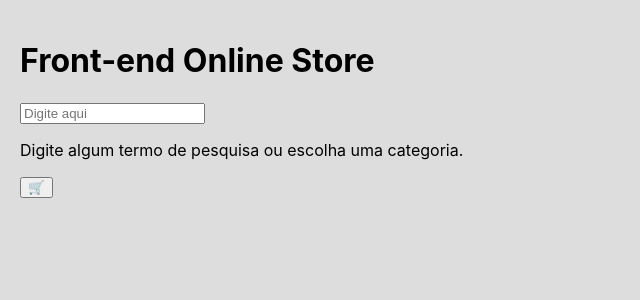
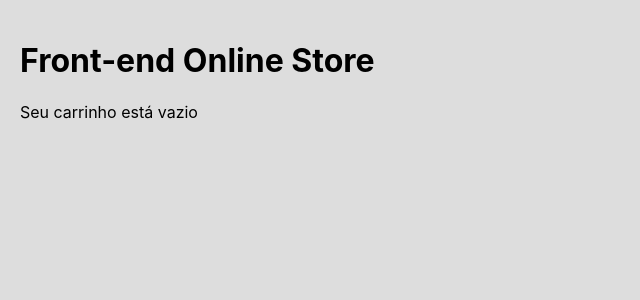
Before and after one commit to gustavodutradev/Project-Online-Store, a React (Create React App) app: page /carrinho in a window 1280 px wide. Shown: the top 300 px of the page, without its empty margins (0-640 px from the left). Built offline with nearby package versions, Linux system fonts and the light colour scheme.

Commit message:
incompleto requesito 3

```diff
--- a/src/App.js
+++ b/src/App.js
@@ -1,8 +1,7 @@
 /* eslint-disable no-unused-vars */
 import React from 'react';
 import './App.css';
-import { Switch, Route, Link } from 'react-router-dom';
-import CarrinhoDeCompra from './components/CarrinhoDeCompra';
+import { Switch, Route } from 'react-router-dom';
 import Carrinho from './components/Carrinho';
 import Content from './components/Content';
 
@@ -11,10 +10,10 @@ class App extends React.Component {
     return (
       <div>
         <h1>Front-end Online Store</h1>
-        {/* <Switch> */}
-        <Content />
-        <CarrinhoDeCompra />
-        {/* </Switch> */}
+        <Switch>
+          <Route exact path="/" component={ Content } />
+          <Route exact path="/carrinho" component={ Carrinho } />
+        </Switch>
       </div>
     );
   }
--- /dev/null
+++ b/src/components/BotaoCarrinhoDeCompra.jsx
@@ -0,0 +1,14 @@
+import React, { Component } from 'react';
+import { Link } from 'react-router-dom';
+
+export default class BotaoCarrinhoDeCompra extends Component {
+  render() {
+    return (
+      <div>
+        <Link to="/carrinho">
+          <button data-testid="shopping-cart-button" type="submit">🛒</button>
+        </Link>
+      </div>
+    );
+  }
+}
--- a/src/components/Carrinho.jsx
+++ b/src/components/Carrinho.jsx
@@ -1,9 +1,13 @@
 import React, { Component } from 'react';
 
-export default class CarrinhoVazio extends Component {
+export default class Carrinho extends Component {
   render() {
     return (
-      <div>CarrinhoVazio</div>
+      <div>
+        <p data-testid="shopping-cart-empty-message">
+          Seu carrinho está vazio
+        </p>
+      </div>
     );
   }
 }
--- a/src/components/CarrinhoDeCompra.jsx
+++ /dev/null
@@ -1,22 +0,0 @@
-import React, { Component } from 'react';
-import { Link } from 'react-router-dom';
-
-export default class CarrinhoDeCompra extends Component {
-  // state = {
-  //   name: '',
-  // }
-
-  // handleButtonClick = () => {
-  //   const button =
-  // }
-
-  render() {
-    return (
-      <Link to="/carrinho">
-        <div data-testid="shopping-cart-empty-message">
-          <button type="submit">🛒</button>
-        </div>
-      </Link>
-    );
-  }
-}
--- a/src/components/Content.jsx
+++ b/src/components/Content.jsx
@@ -1,4 +1,6 @@
 import React, { Component } from 'react';
+// import BotaoCarrinhoDeCompra from './BotaoCarrinhoDeCompra';
+import { Link } from 'react-router-dom';
 
 class Content extends Component {
   state = {
@@ -33,7 +35,10 @@ class Content extends Component {
             Digite algum termo de pesquisa ou escolha uma categoria.
           </p>
         )}
-
+        {/* <BotaoCarrinhoDeCompra /> */}
+        <Link data-testid="shopping-cart-button" to="/carrinho">
+          <button type="submit">🛒</button>
+        </Link>
       </div>
     );
   }
```
